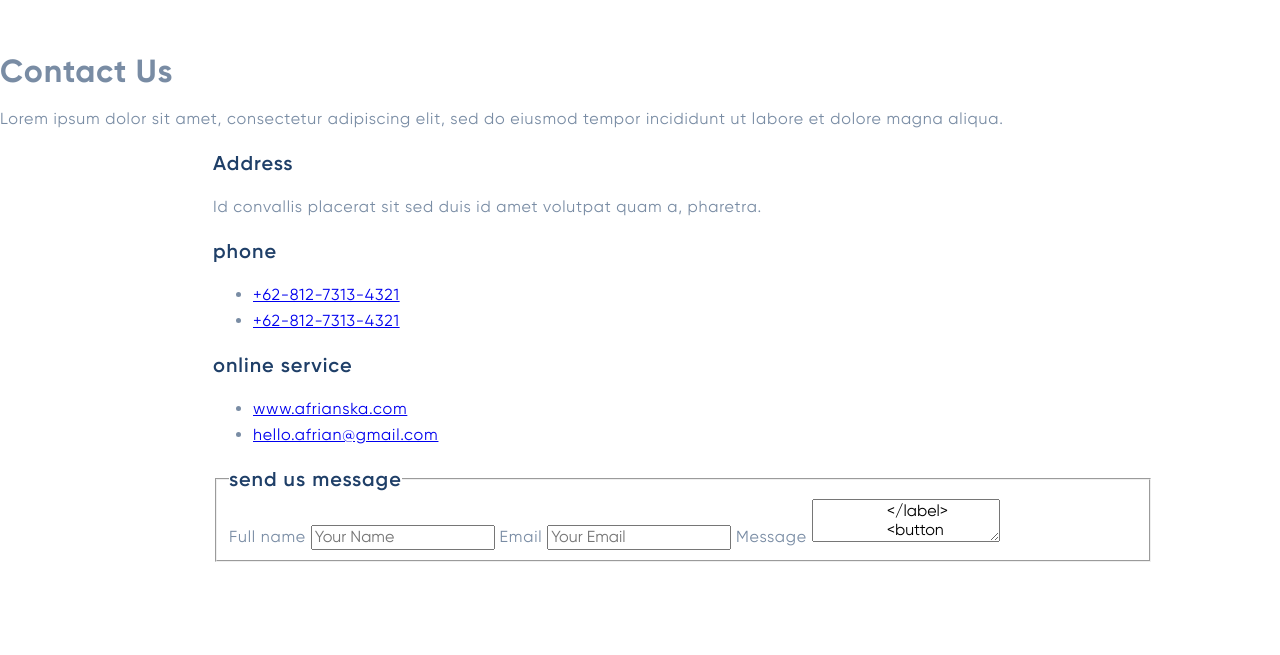
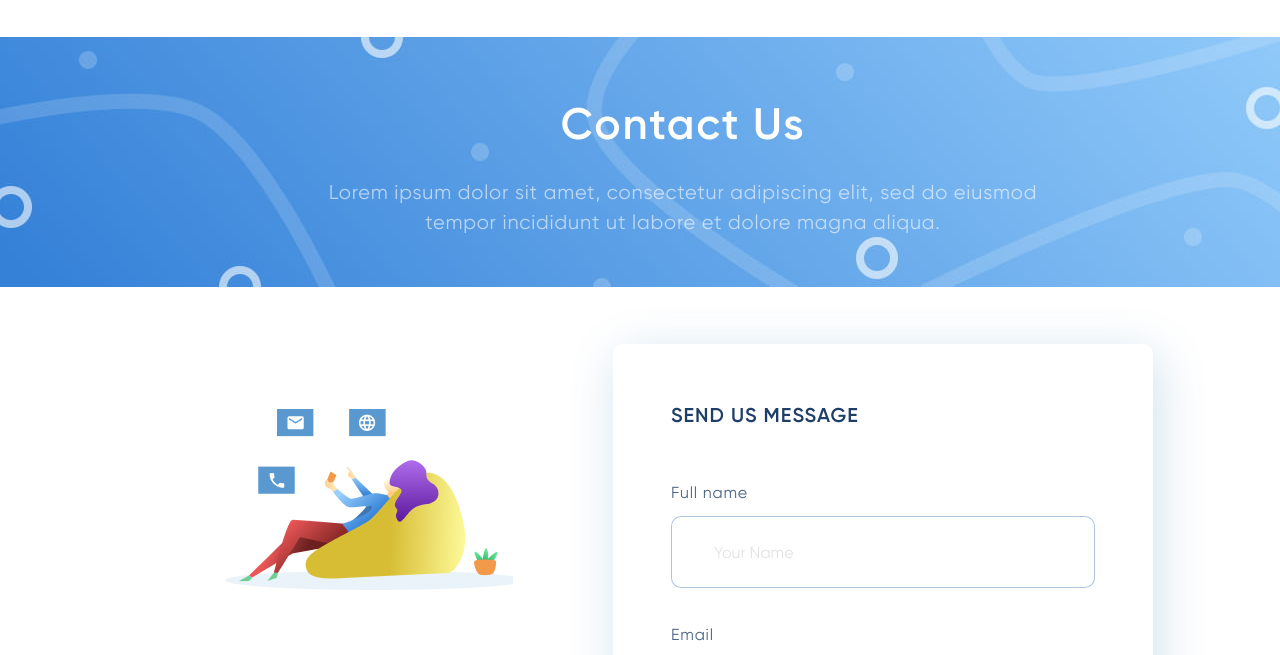
Before and after one commit to Xtell/landingpage, a website: page src/contact.html in a window 1280 px wide. Shown: the part 91-746 px from the top of the page. Drawn offline with nearby package versions, Linux system fonts and the light colour scheme; files that its build step writes are made by us from their sources; files whose address does not match are found by name.

Commit message:
Закончил внутреннюю страницу

```diff
--- a/src/contact.html
+++ b/src/contact.html
@@ -28,26 +28,30 @@
   <main class="page__main">
     <section class="contact-us">
       <header class="contact-us__header">
+        <div class="contact-us__header-inner">
           <h1 class="contact-us__title">
             Contact Us
           </h1>
           <p class="contact-us__subtitle">
-          Lorem ipsum dolor sit amet, consectetur adipiscing elit, sed do eiusmod tempor incididunt ut labore et dolore
+            Lorem ipsum dolor sit amet, consectetur adipiscing elit, sed do eiusmod tempor incididunt ut labore et
+            dolore
             magna aliqua.
           </p>
+        </div>
       </header>
       <div class="contact-us__content">
         <div class="page__container">
+          <div class="contact-us__columns">
             <div class="contact-us__col">
               <div class="contact-us__info">
                 <div class="contact-us__info-block">
                   <h2 class="contact-us__info-title page__block-title">Address</h2>
-                <p class="contact-us__info-description">Id convallis placerat sit sed duis id amet volutpat quam a,
+                  <p>Id convallis placerat sit sed duis id amet volutpat quam a,
                     pharetra.</p>
                 </div>
                 <div class="contact-us__info-block">
                   <h2 class="contact-us__info-title page__block-title">phone</h2>
-                <ul class="contact-us__info-list contact-us__info-list--phone">
+                  <ul class="contact-us__info-list--phone">
                     <li class="contact-us__info-item"><a href="tel:+6281273134321">+62-812-7313-4321</a></li>
                     <li class="contact-us__info-item"><a href="tel:+6281273134321">+62-812-7313-4321</a></li>
                   </ul>
@@ -55,8 +59,10 @@
                 <div class="contact-us__info-block">
                   <h2 class="contact-us__info-title page__block-title">online service</h2>
                   <ul class="contact-us__info-list contact-us__info-list--online">
-                  <li class="contact-us__info-item--site"><a href="www.afrianska.com">www.afrianska.com</a></li>
-                  <li class="contact-us__info-item--email"><a href="tel:+6281273134321">hello.afrian@gmail.com</a></li>
+                    <li class="contact-us__info-item contact-us__info-item--site"><a
+                        href="www.afrianska.com">www.afrianska.com</a></li>
+                    <li class="contact-us__info-item contact-us__info-item--email"><a
+                        href="tel:+6281273134321">hello.afrian@gmail.com</a></li>
                   </ul>
                 </div>
               </div>
@@ -66,7 +72,7 @@
                 <form action="" class="contact-us__form form">
                   <fieldset class="form__fieldset">
                     <legend class="form__legend">
-                    <h2 class="page__block-title">send us message</h2>
+                      <h2 class="contact-us__form-title page__block-title">send us message</h2>
                     </legend>
                     <label class="form__group">
                       <span class="form__label">Full name</span>
@@ -78,19 +84,22 @@
                     </label>
                     <label class="form__group">
                       <span class="form__label">Message</span>
-                    <textarea type="email" class="form__input" placeholder="Your Message">
+                      <textarea type="email" class="form__input form__input--textarea"
+                        placeholder="Your Message"></textarea>
                     </label>
-                  <button class="btn btn--primary form__submit">submit</button>
                   </fieldset>
+                  <button class="btn btn--primary btn--full-width form__submit">submit</button>
                 </form>
               </div>
             </div>
+          </div>
+
           <img src="images/map.jpg" alt="company address" class="contact-us__map">
         </div>
       </div>
     </section>
   </main>
-  <footer class="footer footer--inner">
+  <footer class="footer footer--inner-page">
     <div class="footer__wrapper">
       <div class="footer__top">
         <div class="page__container footer__container">
@@ -121,7 +130,8 @@
 
               </div>
               <ul class="footer__list footer__list--contacts">
-                <li class="footer__list-item footer__list-item--address"><a class="footer__list-link" href="https://www.google.com/maps">Lorem
+                <li class="footer__list-item footer__list-item--address"><a class="footer__list-link"
+                    href="https://www.google.com/maps">Lorem
                     ipsum dolor sit amet,
                     consectetur adipisicing elit.</a></li>
                 <li class="footer__list-item footer__list-item--phone"><a class="footer__list-link"
@@ -132,7 +142,7 @@
               </ul>
             </div>
             <div class="footer__column">
-              <h3 class="footer__column-title page__block-title--white">About US</h3>
+              <h3 class="footer__column-title page__block-title page__block-title--white">About US</h3>
               <ul class="footer__list">
                 <li class="footer__list-item"><a href="" class="footer__list-link">About</a></li>
                 <li class="footer__list-item"><a href="" class="footer__list-link">What We Do</a></li>
@@ -141,7 +151,7 @@
               </ul>
             </div>
             <div class="footer__column">
-              <h3 class="footer__column-title page__block-title--white">Follow US</h3>
+              <h3 class="footer__column-title page__block-title page__block-title--white">Follow US</h3>
               <ul class="footer__list">
                 <li class="footer__list-item"><a href="" class="footer__list-link">Instagram</a></li>
                 <li class="footer__list-item"><a href="" class="footer__list-link">Facebook</a></li>
@@ -156,4 +166,5 @@
     </div>
   </footer>
 </body>
+
 </html>
--- a/src/styles/blocks/btn.css
+++ b/src/styles/blocks/btn.css
@@ -4,8 +4,13 @@
   min-width: 220px;
   padding: 15px;
   border-radius: 10px;
+  border: none;
   text-align: center;
   text-decoration: none;
+}
+.btn--full-width {
+  width: 100%;
+  padding: 23px;
 }
 .btn--primary {
   background-color: #5a98d0;
@@ -13,6 +18,7 @@
   color: #ffffff;
   transition: background-color 0.2s;
 }
+
 .btn--primary:hover {
   background-color: #74b2ea;
 }
--- /dev/null
+++ b/src/styles/blocks/contact-us.css
@@ -0,0 +1,94 @@
+.contact-us__header {
+  width: 100%;
+  min-height: 250px;
+  margin-bottom: 57px;
+  padding: 50px 0;
+  background-image: url('../../images/contact-bg.jpg');
+  background-color: #3985da;
+  background-repeat: no-repeat;
+  background-size: cover;
+}
+
+.contact-us__header-inner {
+  width: 768px;
+  margin: 0 auto;
+  text-align: center;
+}
+.contact-us__title {
+  margin: 0;
+  margin-bottom: 16px;
+  font-size: 44px;
+  line-height: 74px;
+  font-weight: 600;
+  letter-spacing: 0.04em;
+  color: #ffffff;
+}
+.contact-us__block-title {
+  text-transform: uppercase;
+}
+.contact-us__subtitle {
+  margin: 0;
+  font-size: 20px;
+  line-height: 30px;
+  letter-spacing: 0.04em;
+  color: rgba(255, 255, 255, 0.6);
+}
+.contact-us__columns {
+  display: flex;
+  justify-content: space-between;
+  margin-bottom: 96px;
+}
+.contact-us__info {
+  width: 300px;
+  padding-top: 318px;
+  background-image: url('../../images/contact-info.png');
+  background-repeat: no-repeat;
+  background-position: 12px 65px;
+}
+.contact-us__info-block {
+  margin-bottom: 40px;
+}
+.contact-us__info-title {
+  margin-bottom: 24px;
+}
+.contact-us__info-title,
+.contact-us__form-title {
+  text-transform: uppercase;
+}
+.contact-us__info-block p {
+  margin: 0;
+  font-weight: 300;
+}
+.contact-us__info-list {
+  margin: 0;
+  padding: 0;
+  list-style: none;
+}
+.contact-us__info-item {
+  margin-bottom: 16px;
+  padding-left: 40px;
+  background-repeat: no-repeat;
+  background-position: 0 50%;
+}
+.contact-us__info-item:last-child {
+  margin-bottom: 0;
+}
+.contact-us__info-item a {
+  color: #1f3f68;
+  text-decoration: none;
+}
+.contact-us__info-list--phone .contact-us__info-item {
+  background-image: url('../../images/phone.svg');
+}
+.contact-us__info-item--site {
+  background-image: url('../../images/earth.svg');
+}
+.contact-us__info-item--email {
+  background-image: url('../../images/email.svg');
+}
+.contact-us__info-list--phone a {
+  font-weight: 300;
+}
+.contact-us__map {
+  margin-bottom: 96px;
+}
--- a/src/styles/blocks/footer.css
+++ b/src/styles/blocks/footer.css
@@ -3,6 +3,9 @@
   background-color: #5a98d0;
   padding-bottom: 64px;
   padding-top: 90px;
+}
+.footer--inner-page {
+  background-color: #ffffff;
 }
 .footer::before {
   content: '';
--- /dev/null
+++ b/src/styles/blocks/forms.css
@@ -0,0 +1,48 @@
+.form {
+  width: 540px;
+  padding: 56px;
+  background-color: #fff;
+  box-shadow: 5px 10px 50px rgba(16, 112, 177, 0.2);
+  border-radius: 10px;
+}
+.form__fieldset {
+  margin-bottom: 66px;
+  padding: 0;
+  border: none;
+}
+.form__legend {
+  margin-bottom: 48px;
+}
+.form__group {
+  display: block;
+  margin-bottom: 32px;
+}
+.form__group:last-child {
+  margin-bottom: 0;
+}
+.form__label {
+  display: block;
+  margin-bottom: 8px;
+  line-height: 30px;
+  color: rgba(31, 63, 104, 0.8);
+}
+.form__input {
+  width: 100%;
+  height: 72px;
+  padding: 21px 42px;
+  border: 1px solid rgba(53,110,173,0.4);
+  box-sizing: border-box;
+  border-radius: 10px;
+  color: rgba(31, 63, 104, 0.6);
+}
+.form__input--textarea {
+  resize: none;
+  height: 144px;
+}
+.form__input::placeholder {
+  opacity: 0.2;
+}
+.form__submit {
+  font-weight: 600;
+  text-transform: uppercase;
+}
--- a/src/styles/index.css
+++ b/src/styles/index.css
@@ -8,9 +8,11 @@
 @import './blocks/btn.css';
 @import './blocks/logo.css';
 @import './blocks/menu.css';
+@import './blocks/forms.css';
 @import './blocks/card.css';
 @import './blocks/header.css';
 @import './blocks/intro.css';
 @import './blocks/services.css';
 @import './blocks/clients.css';
+@import './blocks/contact-us.css';
 @import './blocks/footer.css';
```
Also changed, not shown: src/index.html (+2 -2 lines), dist/contact.html, dist/images/Rectangle 2 (1).jpg (deleted), dist/images/contact-info.png (added), dist/images/earth.svg (added), dist/images/email.svg (added), dist/images/phone.svg (added), dist/index.html, dist/styles/index.min.css, src/images/contact-info.png (added), src/images/earth.svg (added), src/images/email.svg (added), src/images/phone.svg (added), src/styles/blocks/page.css (line endings or trailing spaces). Lines whose indentation alone changed are shown as unchanged.
